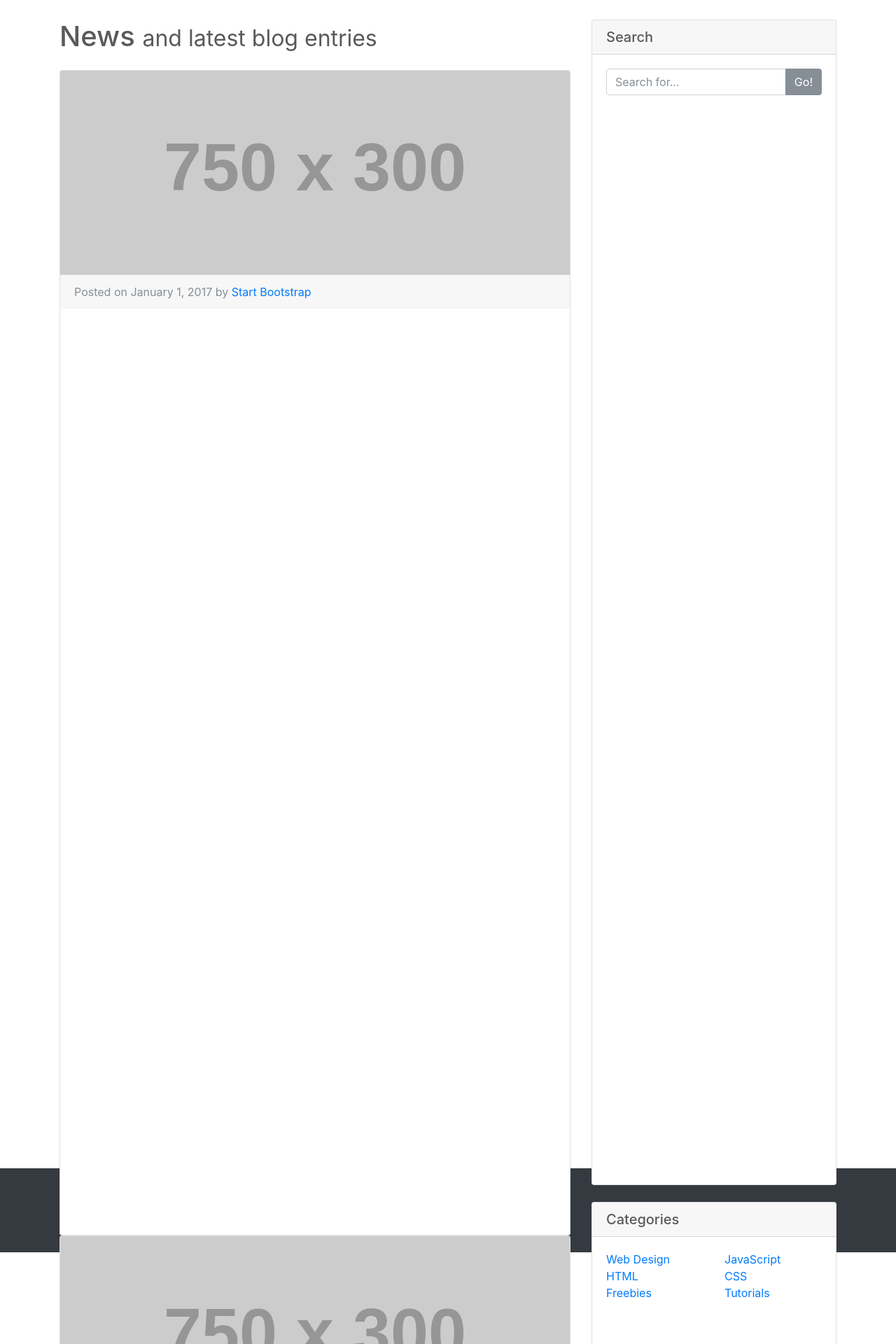
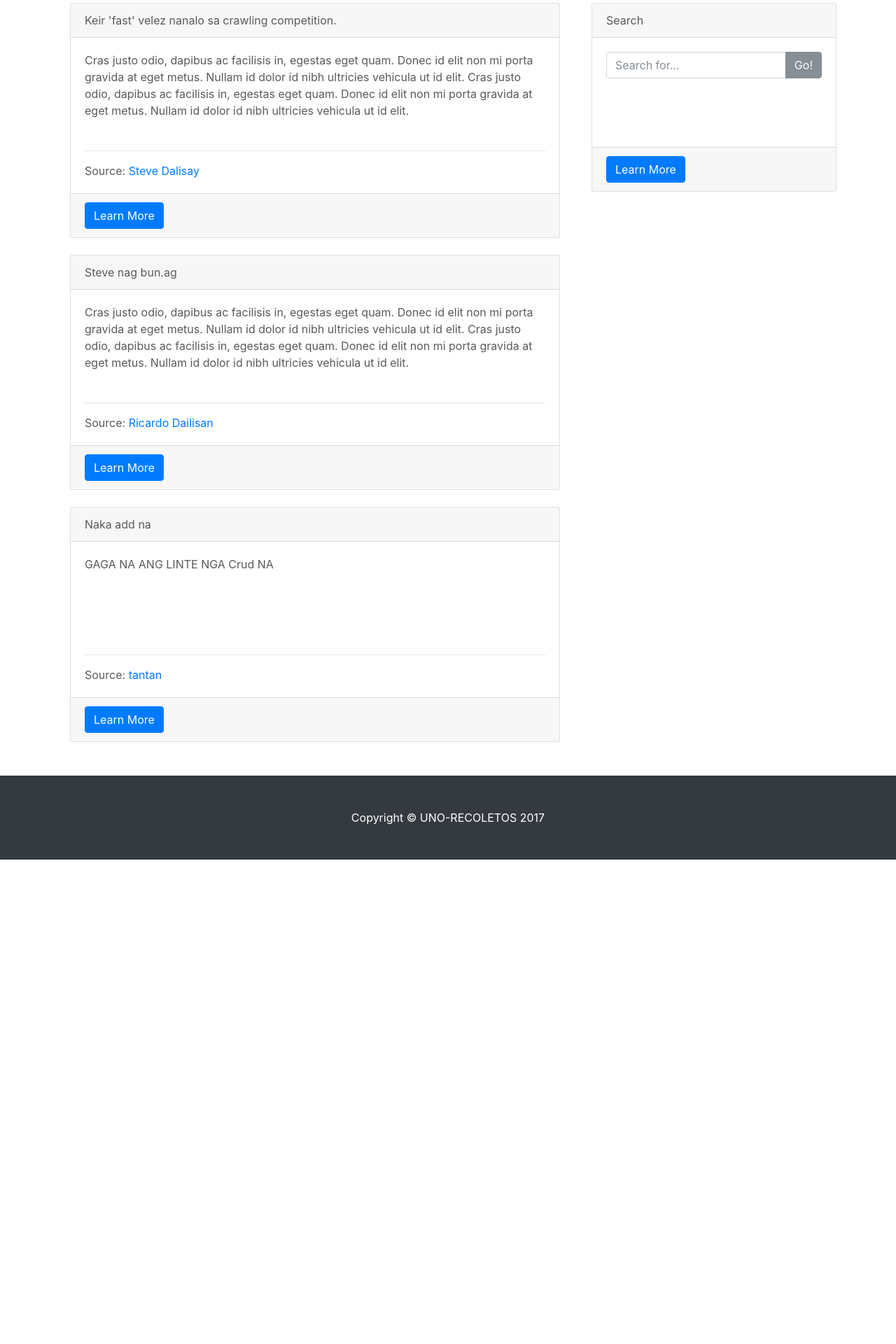
Before and after one commit to keirjeffreyvelez18/RBGS, a Django app: page /news in a window 1280 px wide. Shown: the part 280-2200 px from the top of the page at 70% size. After the commit the page ends 1508 px from the top, so only its background shows below. Run offline with Django 3.2, Linux system fonts and the light colour scheme; data comes from the database, SQL or seed files in the repository; both versions use the stored data as it was after the commit; grey boxes labelled with a size stand in for pictures from a placeholder-image service; some libraries are stand-ins or nearby versions.

Commit message:
News now reads from DB

```diff
--- a/website/admin.py
+++ b/website/admin.py
@@ -1,6 +1,6 @@
 from django.contrib import admin
-from . models import Program
-from . models import BlogPost
+from . models import Program, BlogPost, NewsPost
 
 admin.site.register(Program)
 admin.site.register(BlogPost)
+admin.site.register(NewsPost)
--- a/website/models.py
+++ b/website/models.py
@@ -24,6 +24,15 @@ class OutreachPost(models.Model):
 	outreach_content = models.CharField(null="", max_length=5000)
 	outreach_image = models.FileField()
 
+class NewsPost(models.Model):
+	news_title = models.CharField(null="", max_length=1000)
+	news_description = models.CharField(null="",max_length=10000)
+	news_author = models.CharField(null="",max_length=1000)
+	news_image = models.FileField(null=" ")
+
+	def __str__(self):
+		return self.news_title
+
 
 # to migrate database use the following commands
 # python manage.py makemigrations [nameofApp]
--- a/website/templates/website/base.html
+++ b/website/templates/website/base.html
@@ -77,6 +77,9 @@
               </div>
             </li>
             <li class="nav-item">
+              <a class="nav-link" href="research">Faculty</a>
+            </li>
+            <li class="nav-item">
               <a class="nav-link" href="research">Researches</a>
             </li>
             <li class="nav-item">
--- a/website/templates/website/news.html
+++ b/website/templates/website/news.html
@@ -3,78 +3,38 @@
 {% load static %}
 
 {% block content %}
+<div class="container">
   <br>
-<div class="container">
-
   <div class="row">
 
-        <!-- Blog Entries Column -->
     <div class="col-md-8">
-
-          <h1 class="my-4">News
-            <small>and latest blog entries</small>
-          </h1>
-
-          <!-- Blog Post -->
+        {% for NewsPost in object_list %}
+        <div class="col-lg-12">
           <div class="card">
-            <img class="card-img-top" src="http://placehold.it/750x300" alt="Card image cap">
-            <!--<div class="card-body">-->
-              <!--<h2 class="card-title">Post Title</h2>-->
-              <!--<p class="card-text">Lorem ipsum dolor sit amet, consectetur adipisicing elit. Reiciendis aliquid atque, nulla? Quos cum ex quis soluta, a laboriosam. Dicta expedita corporis animi vero voluptate voluptatibus possimus, veniam magni quis!</p>-->
-              <!--<a href="#" class="btn btn-primary">Read More &rarr;</a>-->
-            <!--</div>-->
-            <div class="card-footer text-muted">
-              Posted on January 1, 2017 by
-              <a href="#">Start Bootstrap</a>
+            <div class="card-header">
+              {{NewsPost.news_title}}
+            </div>
+            <div class="card-body">
+                <p class="card-title" style="height:125px;">
+                    {{NewsPost.news_description}}
+                </p>
+                <hr>
+              <p class="card-text"> Source: <a href="#">{{NewsPost.news_author}}</a></p>
+            </div>
+            <div class="card-footer">
+              <a href="#" class="btn btn-primary">Learn More</a>
             </div>
           </div>
-
-          <!-- Blog Post -->
-          <div class="card mb-4">
-            <img class="card-img-top" src="http://placehold.it/750x300" alt="Card image cap">
-            <div class="card-body">
-              <h2 class="card-title">Post Title</h2>
-              <p class="card-text">Lorem ipsum dolor sit amet, consectetur adipisicing elit. Reiciendis aliquid atque, nulla? Quos cum ex quis soluta, a laboriosam. Dicta expedita corporis animi vero voluptate voluptatibus possimus, veniam magni quis!</p>
-              <a href="#" class="btn btn-primary">Read More &rarr;</a>
         </div>
-            <div class="card-footer text-muted">
-              Posted on January 1, 2017 by
-              <a href="#">Start Bootstrap</a>
-            </div>
+        <br>
+        {% endfor %}
     </div>
 
-          <!-- Blog Post -->
-          <div class="card mb-4">
-            <img class="card-img-top" src="http://placehold.it/750x300" alt="Card image cap">
-            <div class="card-body">
-              <h2 class="card-title">Post Title</h2>
-              <p class="card-text">Lorem ipsum dolor sit amet, consectetur adipisicing elit. Reiciendis aliquid atque, nulla? Quos cum ex quis soluta, a laboriosam. Dicta expedita corporis animi vero voluptate voluptatibus possimus, veniam magni quis!</p>
-              <a href="#" class="btn btn-primary">Read More &rarr;</a>
+    <div class="col-md-4">
+          <div class="card h-25">
+            <div class="card-header">
+              Search
             </div>
-            <div class="card-footer text-muted">
-              Posted on January 1, 2017 by
-              <a href="#">Start Bootstrap</a>
-            </div>
-          </div>
-
-          <!-- Pagination -->
-          <ul class="pagination justify-content-center mb-4">
-            <li class="page-item">
-              <a class="page-link" href="#">&larr; Older</a>
-            </li>
-            <li class="page-item disabled">
-              <a class="page-link" href="#">Newer &rarr;</a>
-            </li>
-          </ul>
-
-        </div>
-
-        <!-- Sidebar Widgets Column -->
-        <div class="col-md-4">
-
-          <!-- Search Widget -->
-          <div class="card my-4">
-            <h5 class="card-header">Search</h5>
             <div class="card-body">
               <div class="input-group">
                 <input type="text" class="form-control" placeholder="Search for...">
@@ -83,55 +43,12 @@
                 </span>
               </div>
             </div>
-          </div>
-
-          <!-- Categories Widget -->
-          <div class="card my-4">
-            <h5 class="card-header">Categories</h5>
-            <div class="card-body">
-              <div class="row">
-                <div class="col-lg-6">
-                  <ul class="list-unstyled mb-0">
-                    <li>
-                      <a href="#">Web Design</a>
-                    </li>
-                    <li>
-                      <a href="#">HTML</a>
-                    </li>
-                    <li>
-                      <a href="#">Freebies</a>
-                    </li>
-                  </ul>
-                </div>
-                <div class="col-lg-6">
-                  <ul class="list-unstyled mb-0">
-                    <li>
-                      <a href="#">JavaScript</a>
-                    </li>
-                    <li>
-                      <a href="#">CSS</a>
-                    </li>
-                    <li>
-                      <a href="#">Tutorials</a>
-                    </li>
-                  </ul>
+            <div class="card-footer">
+              <a href="#" class="btn btn-primary">Learn More</a>
             </div>
           </div>
     </div>
   </div>
-
-          <!-- Side Widget -->
-          <div class="card my-4">
-            <h5 class="card-header">Side Widget</h5>
-            <div class="card-body">
-              You can put anything you want inside of these side widgets. They are easy to use, and feature the new Bootstrap 4 card containers!
-            </div>
-          </div>
-
-        </div>
-
-      </div>
-      <!-- /.row -->
-
+  <br>
 </div>
 {% endblock %}
--- a/website/views.py
+++ b/website/views.py
@@ -2,7 +2,7 @@ from django.shortcuts import render
 from django.http import HttpResponse
 from django.template import loader
 from django.shortcuts import redirect
-from .models import Program
+from .models import Program, NewsPost
 from django.forms import ModelForm
 from django.shortcuts import render, redirect, get_object_or_404
 
@@ -17,11 +17,11 @@ def list(request, template_name='website/list.html'):
 	data['object_list'] = programs
 	return render(request, template_name, data)
 
-# def list_filter(request, department, template_name='website/list_template.html'):
-# 	programs = Program.objects.get(program_department=department)
-# 	data = {}
-# 	data['object_list'] = programs
-# 	return render(request, template_name, data)
+def list_filter(request, department, template_name='website/list_template.html'):
+	programs = Program.objects.get(program_department=department)
+	data = {}
+	data['object_list'] = programs
+	return render(request, template_name, data)
 
 def program_item(request, pk, template_name='website/program_item.html'):
 	program = get_object_or_404(Program, pk=pk)
@@ -43,9 +43,11 @@ def outreach(request):
 	template = loader.get_template('website/outreach.html')
 	return HttpResponse(template.render({}, request))
 
-def news(request):
-	template = loader.get_template('website/news.html')
-	return HttpResponse(template.render({}, request))
+def news(request, template_name='website/news.html'):
+	news = NewsPost.objects.all()
+	data = {}
+	data['object_list'] = news
+	return render(request, template_name, data)
 
 def contactus(request):
 	template = loader.get_template('website/contactus.html')
```
Also changed, not shown: website/templates/website/list_template.html (added, +7 -0 lines), 0AvJ3mv.jpg (added), 2016_0331_060722_002.jpg (added), db.sqlite3, download.jpg (added), website/migrations/0002_auto_20180128_2132.py (added), website/migrations/0003_newspost.py (added), website/migrations/0004_newspost_news_image.py (added). Lines whose indentation alone changed are shown as unchanged.
